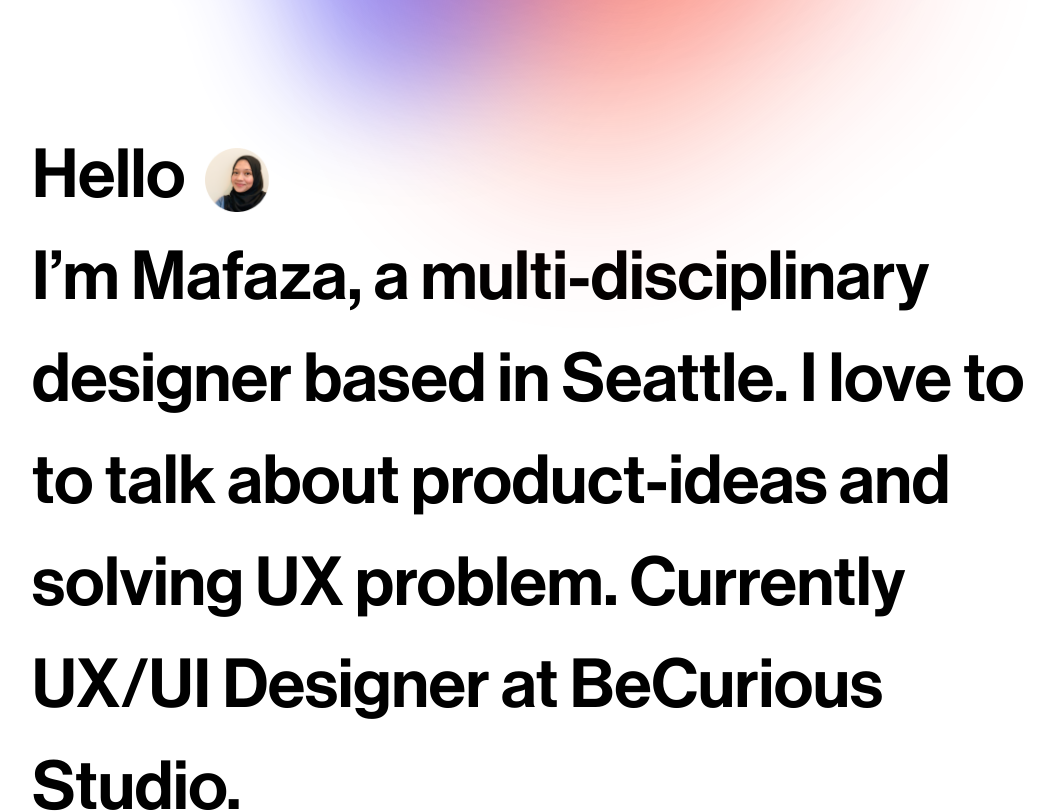
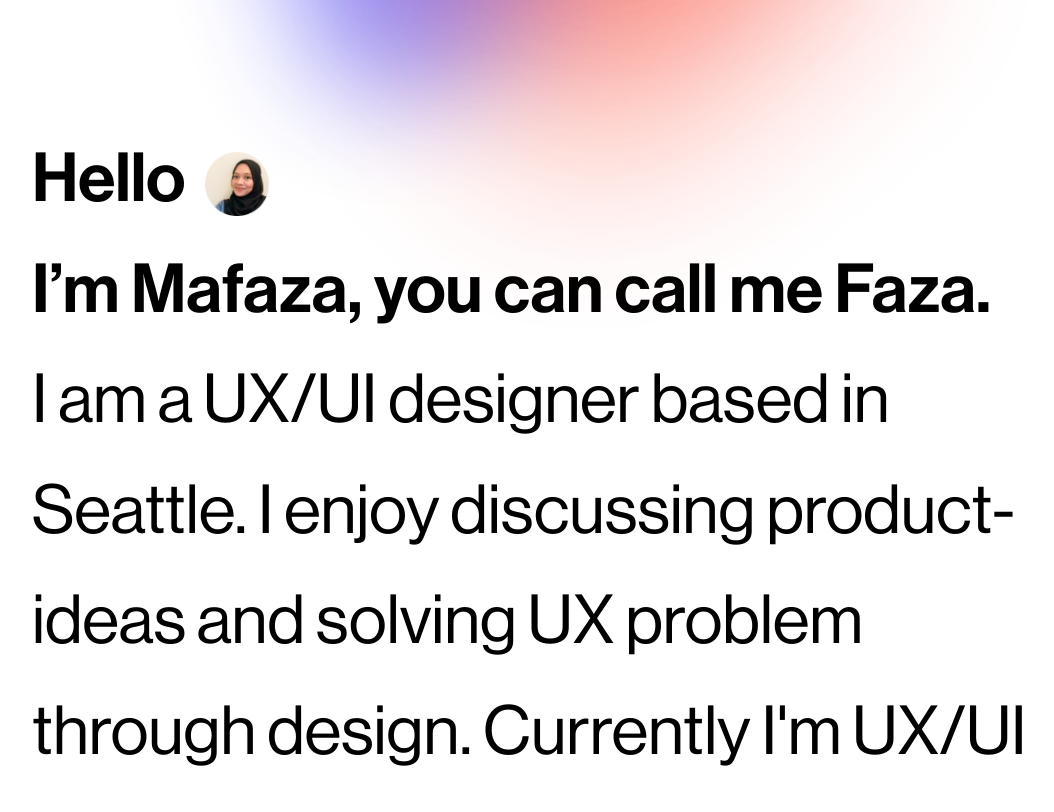
Before and after one commit to mafazaapri/mafazaapri.github.io, a React (Vite) app: page /#/about in a window 1280 px wide. Shown: the part 140-952 px from the top of the page, without its empty margins (80-1134 px from the left). Built offline with nearby package versions, Linux system fonts and the light colour scheme.

Commit message:
Update AboutPage.jsx

```diff
--- a/src/pages/AboutPage.jsx
+++ b/src/pages/AboutPage.jsx
@@ -14,17 +14,16 @@ export default function AboutPage() {
         <section className="py-10">
        <div className="flex flex-col lg:flex-row justify-between mt-10 lg:mt-16">
 
-                  <div className="text-[2.5rem] lg:text-[4.25rem] text-start line-height: 1; lg-leading-[2rem] mr mt-16 lg:mt-40">
+                  <div className="text-[2.5rem] lg:text-[4.25rem] text-start leading-relaxed lg-leading-[2rem] mr mt-16 lg:mt-40">
             <span className="font-medium">
             Hello{" "}
               <img src="/img/profile-pic.png" className="w-16 inline-block ms-2" />
-              <br />I’m Mafaza, a multi-disciplinary designer based {" "}
+              <br />I’m Mafaza, you can call me Faza. {" "}
+       </span>
+<p> I am a UX/UI designer based in Seattle. I enjoy discussing product-ideas
 
-              in Seattle. I love to to talk about product-ideas
-
-              and solving UX problem. Currently UX/UI Designer at  BeCurious Studio.
-              </span>
-
+              and solving UX problem through design. Currently I'm UX/UI Designer at  BeCurious Studio. I love working in a diverse environment. I believe that collaborating with people from different <br />
+             backgrounds will help me grow and excel in my career.  </p>
             </div>
           </div>
           </section>
```
